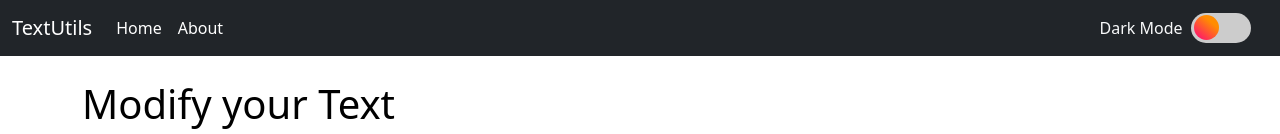
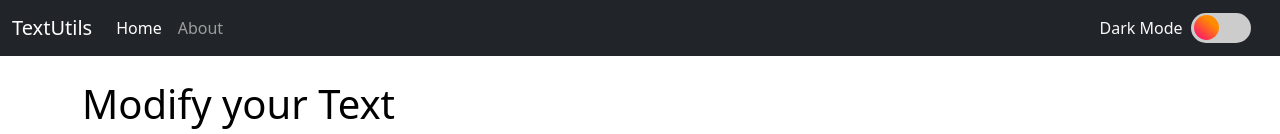
Before and after one commit to malharmorey/TextUtils, a React (Create React App) app: page / in a window 1280 px wide. Shown: the top 134 px of the page. Built offline with nearby package versions, Linux system fonts and the light colour scheme.

Commit message:
:art: Made Navlink UI changes

```diff
--- a/src/App.js
+++ b/src/App.js
@@ -16,7 +16,8 @@
 			message: message,
 			type: type,
 		});
-		setInterval(() => {
+		// NOTE: setInterval executing very fast after executing once, Now setTimeout is working fine
+		setTimeout(() => {
 			setAlert(null);
 		}, 3000);
 	};
--- a/src/Components/Navbar.js
+++ b/src/Components/Navbar.js
@@ -1,9 +1,11 @@
 import React from 'react';
 import PropTypes from 'prop-types';
 import '../index.css';
-import { Link } from 'react-router-dom';
+import { Link, useLocation } from 'react-router-dom';
 
 export default function Navbar(props) {
+	let location = useLocation();
+
 	return (
 		<nav className='navbar navbar-expand-lg navbar-dark bg-dark'>
 			<div className='container-fluid'>
@@ -24,12 +26,23 @@
 				<div className='collapse navbar-collapse' id='navbarSupportedContent'>
 					<ul className='navbar-nav me-auto mb-2 mb-lg-0'>
 						<li className='nav-item'>
-							<Link className='nav-link active' aria-current='page' to='/'>
+							<Link
+								className={`nav-link ${
+									location.pathname === '/' ? 'active' : ''
+								} `}
+								aria-current='page'
+								to='/'
+							>
 								Home
 							</Link>
 						</li>
 						<li className='nav-item'>
-							<Link className='nav-link active' to='/About'>
+							<Link
+								className={`nav-link ${
+									location.pathname === '/About' ? 'active' : ''
+								} `}
+								to='/About'
+							>
 								About
 							</Link>
 						</li>
@@ -55,10 +68,9 @@
 	);
 }
 
-
 Navbar.propTypes = {
 	title: PropTypes.string,
 };
 Navbar.defaultProps = {
-  title: 'Your Title here',
+	title: 'Your Title here',
 };
```
